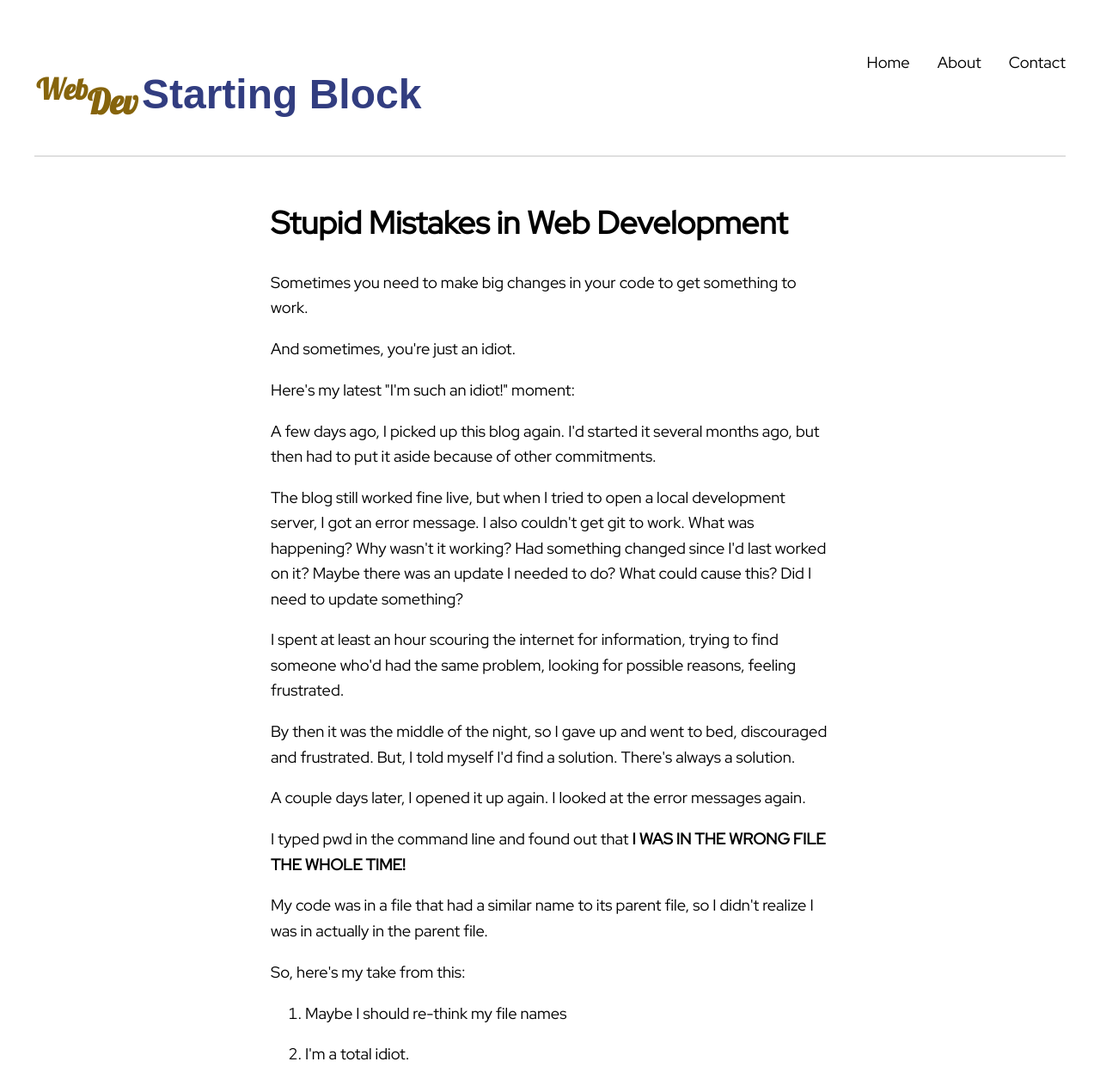
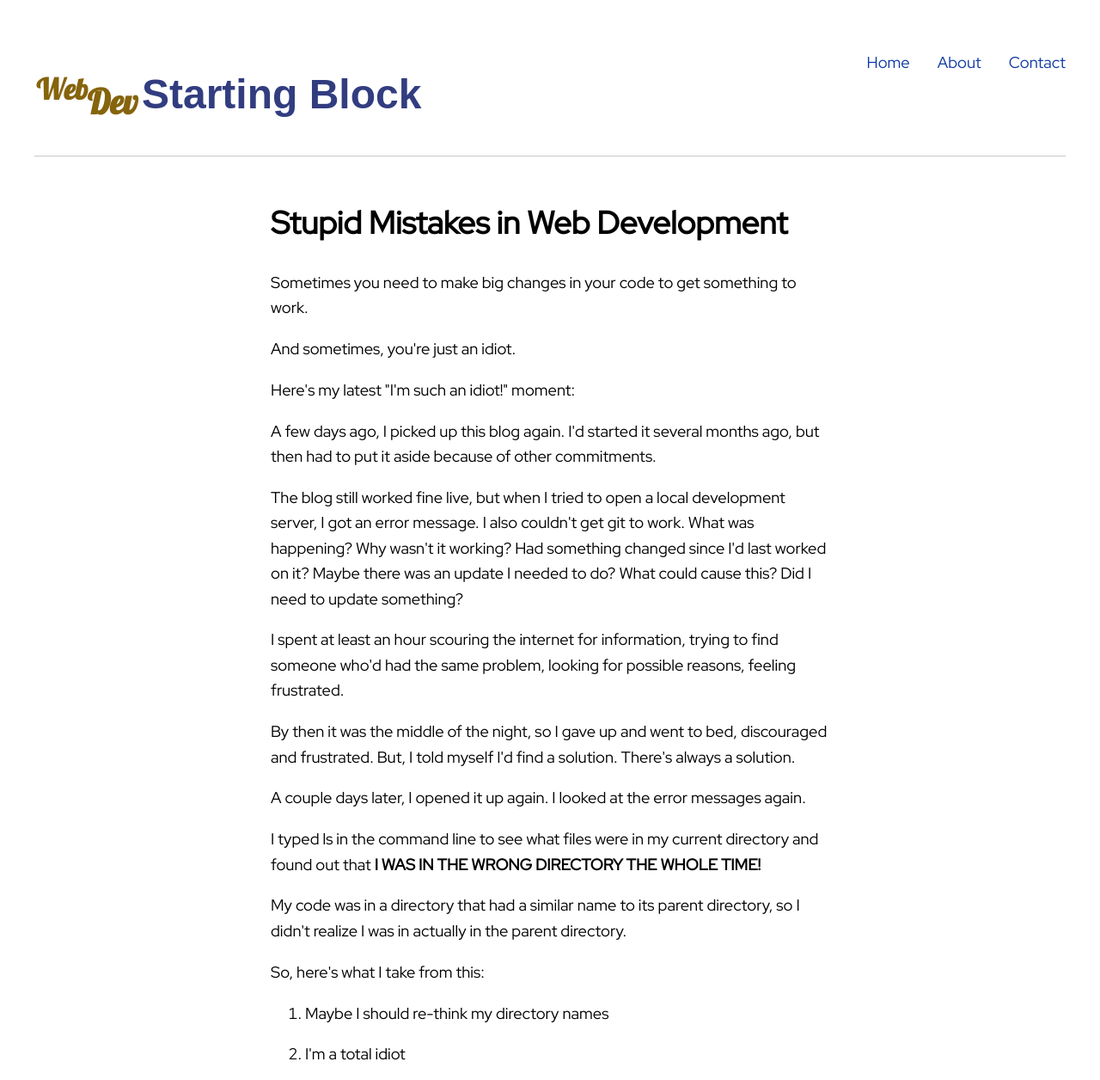
Before and after one commit to susanmaas/web-dev-starting-block, a Gatsby site: page /stupid-mistakes-in-web-development in a window 1280 px wide. Shown: the top 1256 px of the page at 86% size. Built offline with nearby package versions, Linux system fonts and the light colour scheme; Gatsby itself is replaced by a stand-in of ours; a web font is replaced by a local one.

Commit message:
Correct errors the two markdown files and adjust a tag colors for better usability

```diff
--- a/src/components/layout.css
+++ b/src/components/layout.css
@@ -27,7 +27,7 @@ body {
 
 a {
     text-decoration: none;
-    color: black;
+    color: blue;
 }
 
 .blueLinks {
@@ -41,7 +41,7 @@ h3 {
 }
 
 a:hover {
-    color: var(--blueLinks);
+    color: blue;
 }
 
 .navbarContainer {
@@ -64,6 +64,11 @@ a:hover {
     border: 1px solid var(--veryLightGrey);
     border-radius: 5px;
     box-shadow: 2px 2px 2px var(--veryLightGrey);
+    color: black;
+}
+
+.postContainer a:hover {
+    color: var(--blueLinks);
 }
 
 /* All of the styling in this stylesheet for the post card should be re-factored -- component? Below, in order for there to be no space in the card between the post title and the date, I had to put margin 0 for both the title's bottom margin and the date's top margin. To re-visit. */
--- a/src/components/navbar.module.css
+++ b/src/components/navbar.module.css
@@ -10,6 +10,11 @@
 
 .navbar li:hover {
     text-decoration: underline;
+}
+
+/* here */
+.navbar a {
+    color: var(--blueLinks);
 }
 
 .navbar a:hover {
--- a/src/pages/gatsby-on-a-budget-chromebook.md
+++ b/src/pages/gatsby-on-a-budget-chromebook.md
@@ -12,7 +12,7 @@ I took another look at Chromebooks and was super excited to find out that times
 
 I settled on a budget Chromebook: a Packard Bell Chromebook 314, which I got for less than 300 euros. It has 4GB of RAM, 32GB of storage, and an Intel Celeron N4000 processor.
 
-Getting Linux set up was incredibly easy. In a few clicks it was done. I recommend you watch [this video by Google] (https://www.youtube.com/watch?v=pRlh8LX4kQI&t=874s) on how Linux works on a Chromebook. It's about a half an hour long, but it gives a great introduction.
+Getting Linux set up was incredibly easy. In a few clicks it was done. I recommend you watch [this video by Google](https://www.youtube.com/watch?v=pRlh8LX4kQI&t) on how Linux works on a Chromebook. It's about a half an hour long, but it gives a great introduction.
 
 The next step was to see if I could actually do anything:
 
--- a/src/pages/stupid-mistakes-in-web-development.md
+++ b/src/pages/stupid-mistakes-in-web-development.md
@@ -18,15 +18,15 @@ By then it was the middle of the night, so I gave up and went to bed, discourage
 
 A couple days later, I opened it up again. I looked at the error messages again.
 
-I typed pwd in the command line and found out that **I WAS IN THE WRONG FILE THE WHOLE TIME!**
+I typed ls in the command line to see what files were in my current directory and found out that **I WAS IN THE WRONG DIRECTORY THE WHOLE TIME!**
 
-My code was in a file that had a similar name to its parent file, so I didn't realize I was in actually in the parent file.
+My code was in a directory that had a similar name to its parent directory, so I didn't realize I was in actually in the parent directory.
 
-So, here's my take from this:
+So, here's what I take from this:
 
-1. Maybe I should re-think my file names
+1. Maybe I should re-think my directory names
 
-2. I'm a total idiot.
+2. I'm a total idiot
 
 But, I'm sharing my idiot moment with you because I think it's easy for lots of us to be idiots when we're doing web development, especially as beginners: turns out your code wasn't working because of a typo, or because you forgot to put a link your JavaScript file, or your styles aren't working because the href you put for your style sheet doesn't match the actual name of the style sheet.
 
```
